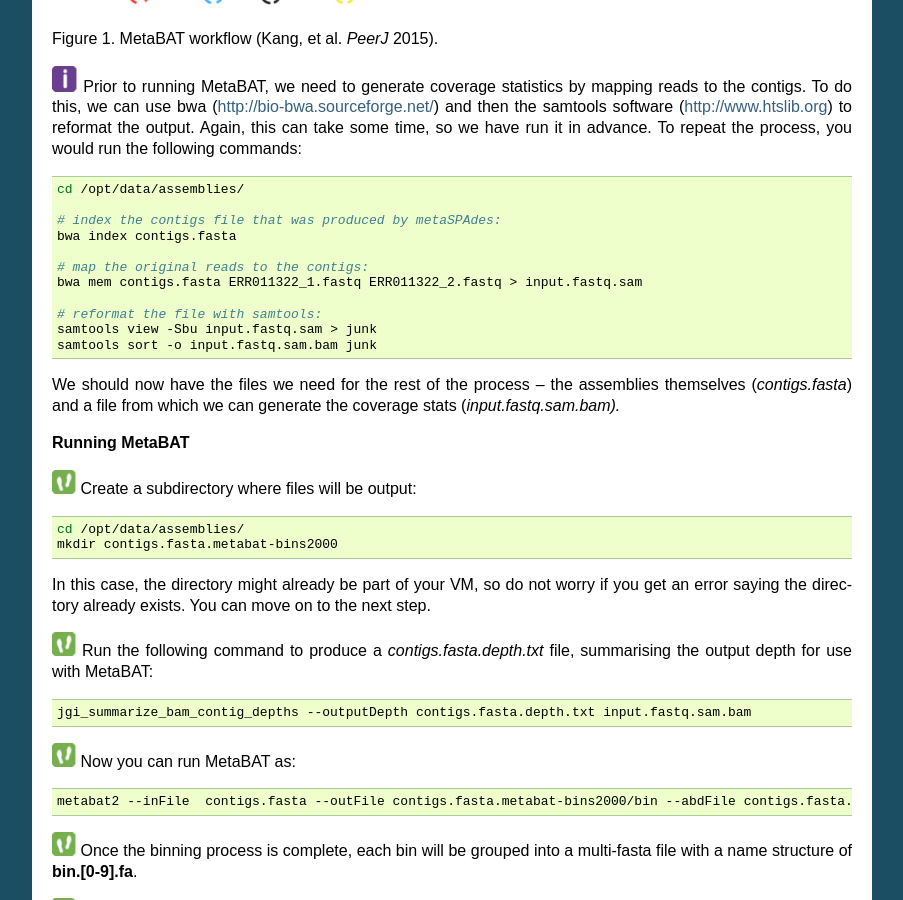
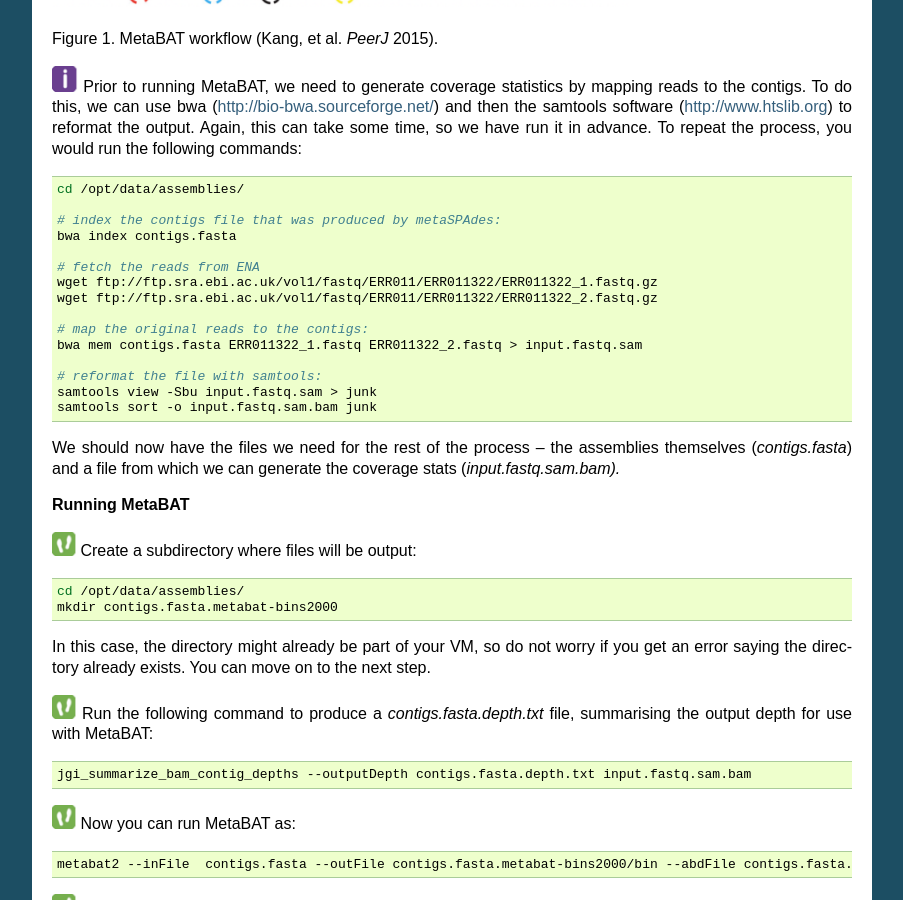
Before and after one commit to EBI-Metagenomics/mgnify-ebi-2021, a Sphinx documentation site: the page built from docs/source/mag.rst, in a window 1280 px wide and 900 px high, scrolled down 1263 px. Shown: the whole window, without its empty margins (198-1101 px from the left). Built offline with Sphinx 7.4.7, drawn with Linux system fonts in a browser that asks for light colours.

Commit message:
Update mag.rst

```diff
--- a/docs/source/mag.rst
+++ b/docs/source/mag.rst
@@ -66,6 +66,10 @@ repeat the process, you would run the following commands:
 
     # index the contigs file that was produced by metaSPAdes:
     bwa index contigs.fasta
+
+    # fetch the reads from ENA
+    wget ftp://ftp.sra.ebi.ac.uk/vol1/fastq/ERR011/ERR011322/ERR011322_1.fastq.gz
+    wget ftp://ftp.sra.ebi.ac.uk/vol1/fastq/ERR011/ERR011322/ERR011322_2.fastq.gz
 
     # map the original reads to the contigs:
     bwa mem contigs.fasta ERR011322_1.fastq ERR011322_2.fastq > input.fastq.sam
```
